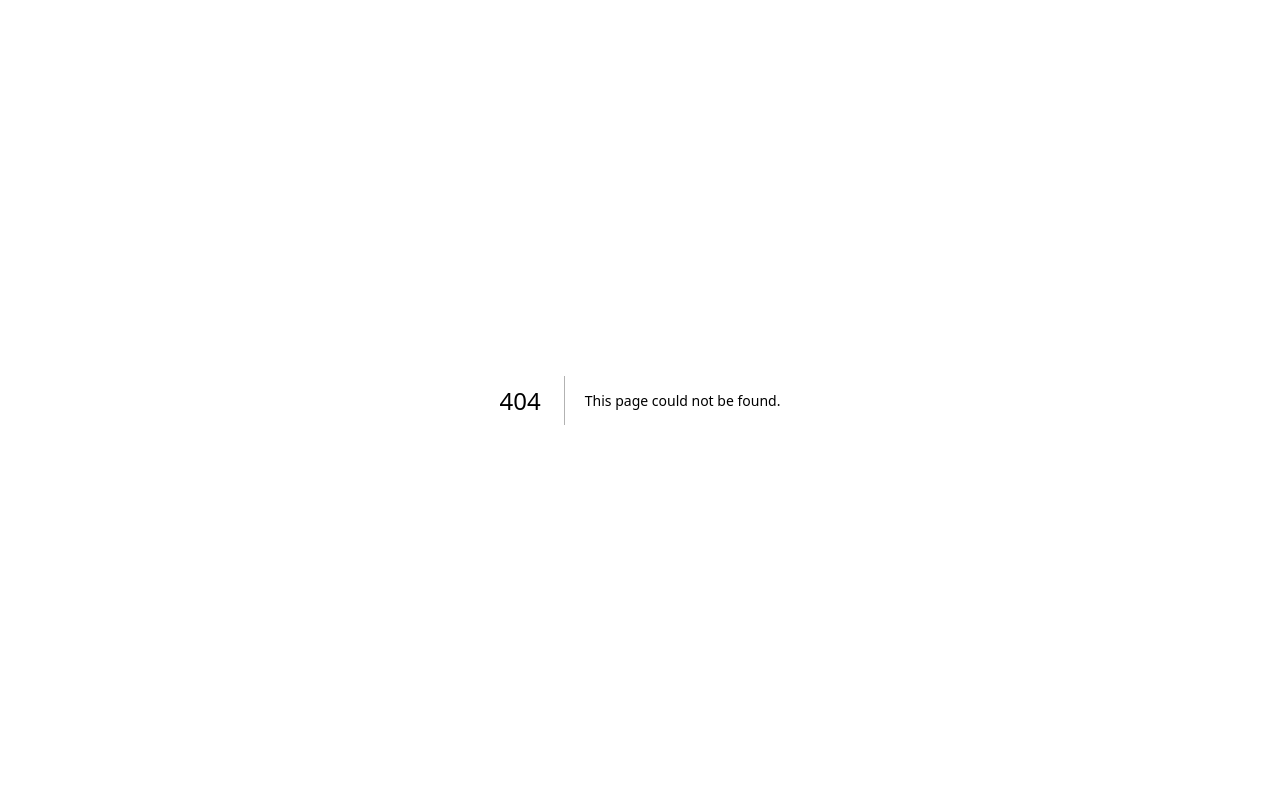
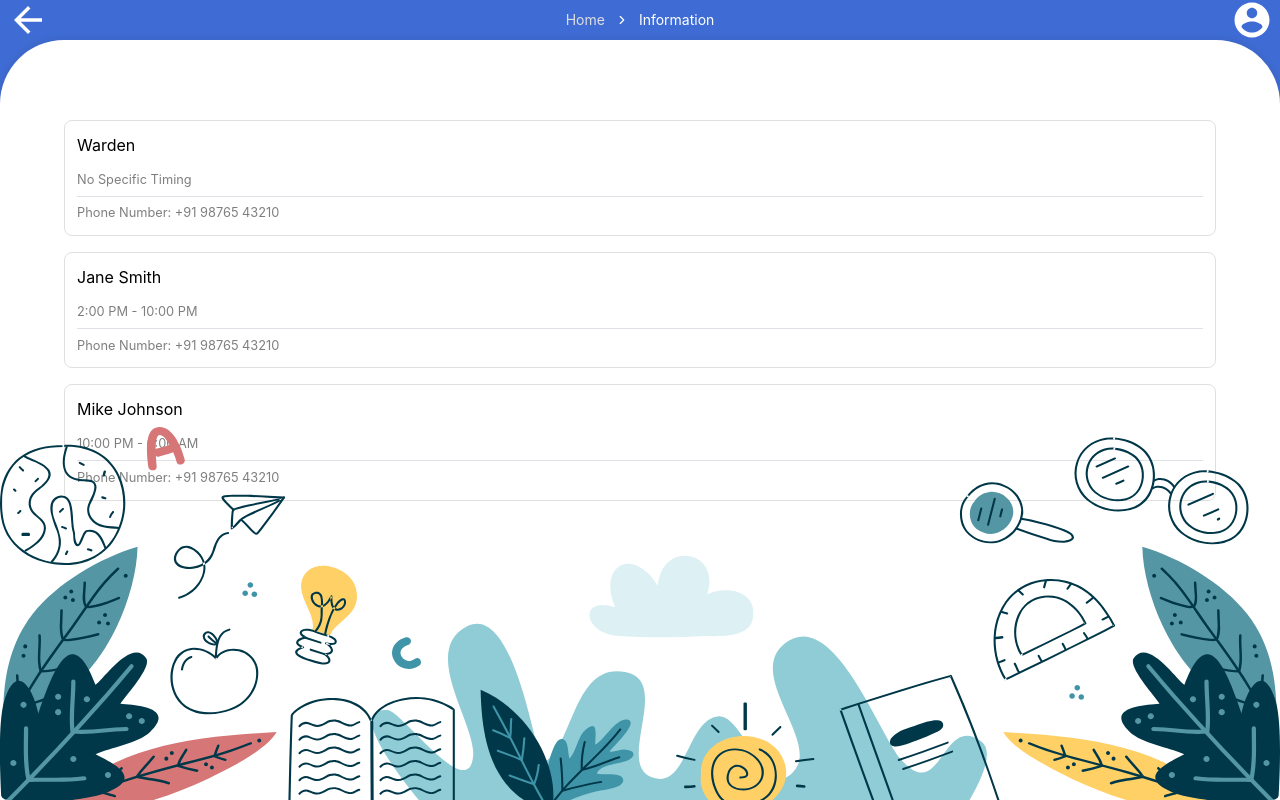
Before and after one commit to rohitjg13/Unidorm, a Next.js app: page /Information in a window 1280 px wide. Before the commit this address had no page. Built offline with nearby package versions, Linux system fonts and the light colour scheme.

Commit message:
Information page, Safety Notifs page, Anonymous Reporting Page

```diff
--- a/package.json
+++ b/package.json
@@ -9,10 +9,14 @@
     "lint": "next lint"
   },
   "dependencies": {
+    "@emotion/react": "^11.14.0",
+    "@emotion/styled": "^11.14.0",
     "@mantine/core": "7.15.2",
     "@mantine/hooks": "7.15.2",
     "@material-ui/core": "^4.12.4",
     "@material-ui/icons": "^4.11.3",
+    "@mui/icons-material": "^6.3.1",
+    "@mui/material": "^6.3.1",
     "@radix-ui/react-dialog": "^1.1.4",
     "@radix-ui/react-label": "^2.1.1",
     "@radix-ui/react-radio-group": "^1.2.2",
--- a/pages/Anonymous/index.tsx
+++ b/pages/Anonymous/index.tsx
@@ -1,4 +1,4 @@
-import { Group, SimpleGrid, Stack, Button, Textarea } from "@mantine/core";
+import { Group, SimpleGrid, Stack, Button, Textarea, Box, Image } from "@mantine/core";
 import styles from "../../styles/Template.module.css";
 import React, { useEffect, useState } from "react";
 import { ArrowBack, AccountCircle } from "@material-ui/icons";
@@ -48,6 +48,9 @@ export default function IndexPage() {
             </Button>
         </SimpleGrid>
       </Group>
+      <Box style={{ position: "fixed", bottom: 0, width: "100vw"}}>
+              <Image src="../../images/vector.svg" radius="md" style={{ width: "100%", margin: 0 }} />
+      </Box>
     </Stack>
   );
 }
--- /dev/null
+++ b/pages/CheckInOut/index.tsx
@@ -0,0 +1,73 @@
+import { Group, SimpleGrid, Stack, UnstyledButton, Text, Box, Image, Button } from "@mantine/core";
+import styles from "../../styles/Template.module.css";
+import React, { useEffect, useState } from "react";
+import { ArrowBack, AccountCircle } from "@material-ui/icons";
+import {
+  Breadcrumb,
+  BreadcrumbItem,
+  BreadcrumbLink,
+  BreadcrumbList,
+  BreadcrumbPage,
+  BreadcrumbSeparator,
+} from "@/components/ui/breadcrumb"
+import LoginIcon from '@mui/icons-material/Login';
+import LogoutIcon from '@mui/icons-material/Logout';
+import { shadows } from "@mui/system";
+
+export default function IndexPage() {
+    const buttonStyle = {
+         width: "calc(50vw - 4rem)",
+         height: "calc(50vw - 4rem)",
+         borderRadius: "1rem",
+         backgroundColor: "#f5f5f5",
+         color: "black",
+         display: "flex",
+         justifyContent: "center",
+         alignItems: "center",
+         boxShadow: "0px 1px 15px 0px rgba(0,0,0,0.5)"
+    };
+
+  return (
+    <Stack justify="flex-start" gap={0} className={styles.container}>
+      <SimpleGrid className={styles.header} cols={2}>
+        <ArrowBack style={{ scale: "1.75", color: "white" }} />
+        <Breadcrumb>
+          <BreadcrumbList>
+            <BreadcrumbItem>
+              <BreadcrumbLink style={{color: "#dedede"}} href="/">Home</BreadcrumbLink>
+            </BreadcrumbItem>
+            <BreadcrumbSeparator className="text-white" />
+            <BreadcrumbItem>
+              <BreadcrumbPage className="text-white">Check In / Check Out</BreadcrumbPage>
+            </BreadcrumbItem>
+          </BreadcrumbList>
+        </Breadcrumb>
+        <AccountCircle style={{ scale: "1.75", color: "white" }} />
+      </SimpleGrid>
+
+      <Group className={styles.bottom}>
+        <Group style={{ display: "flex", flexDirection: "column", justifyContent: "spece-evenly", alignItems: "center", height: "80%" }}>
+            <Group style={{ width: "100vw", display: "flex", alignItems: "center", justifyContent: "space-evenly" }}>
+                <UnstyledButton style={buttonStyle}>
+                    <SimpleGrid cols={1} style={{ display: "flex", flexDirection: "column", justifyContent: "center", alignItems: "center" }}>
+                        <LoginIcon style={{ scale: "2.25", color: "#3f6cd4" }} />
+                        <Text style={{ color: "#3f6cd4", fontSize: "1.25rem" }}>Check In</Text>
+                    </SimpleGrid>
+                </UnstyledButton>
+                <UnstyledButton style={buttonStyle}>
+                    <SimpleGrid cols={1} style={{ display: "flex", flexDirection: "column", justifyContent: "center", alignItems: "center" }}>
+                        <LogoutIcon style={{ scale: "2.25", color: "#3f6cd4" }} />
+                        <Text style={{ color: "#3f6cd4", fontSize: "1.25rem" }}>Check Out</Text>
+                    </SimpleGrid>
+                </UnstyledButton>
+            </Group>
+            <Button variant="outline" color="blue" style={{ width: "50%", borderRadius: 10 }}>Approval Status</Button>
+        </Group>
+      </Group>
+
+      <Box style={{ position: "fixed", bottom: 0, width: "100vw"}}>
+              <Image src="../../images/vector.svg" radius="md" style={{ width: "100%", margin: 0 }} />
+      </Box>
+    </Stack>
+  );
+}
--- /dev/null
+++ b/pages/Information/index.tsx
@@ -0,0 +1,83 @@
+import { Group, SimpleGrid, Stack, Text, Divider, Box, Image } from "@mantine/core";
+import styles from "../../styles/Template.module.css";
+import React from "react";
+import { ArrowBack, AccountCircle } from "@material-ui/icons";
+import {
+  Breadcrumb,
+  BreadcrumbItem,
+  BreadcrumbLink,
+  BreadcrumbList,
+  BreadcrumbPage,
+  BreadcrumbSeparator,
+} from "@/components/ui/breadcrumb"
+
+export default function IndexPage() {
+  const staffData = [
+    {
+      name: "Warden",
+      timing: "No Specific Timing",
+      phone: "+91 98765 43210"
+    },
+    {
+      name: "Jane Smith",
+      timing: "2:00 PM - 10:00 PM",
+      phone: "+91 98765 43210"
+    },
+    {
+      name: "Mike Johnson",
+      timing: "10:00 PM - 6:00 AM",
+      phone: "+91 98765 43210"
+    }
+  ];
+
+  return (
+    <Stack justify="flex-start" gap={0} className={styles.container}>
+      <SimpleGrid className={styles.header} cols={2}>
+        <ArrowBack style={{ scale: "1.75", color: "white" }} />
+        <Breadcrumb>
+          <BreadcrumbList>
+            <BreadcrumbItem>
+              <BreadcrumbLink style={{color: "#dedede"}} href="/">Home</BreadcrumbLink>
+            </BreadcrumbItem>
+            <BreadcrumbSeparator className="text-white" />
+            <BreadcrumbItem>
+              <BreadcrumbPage className="text-white">Information</BreadcrumbPage>
+            </BreadcrumbItem>
+          </BreadcrumbList>
+        </Breadcrumb>
+        <AccountCircle style={{ scale: "1.75", color: "white" }} />
+      </SimpleGrid>
+
+      <Group className={styles.bottom}>
+      {staffData.map((staff, index) => (
+            <Stack
+                key={index}
+                gap={"sm"}
+                style={{
+                    padding: "0.75rem",
+                    width: "90%",
+                    borderRadius: "0.5rem",
+                    borderWidth: "1px",
+                    borderColor: "rgba(0, 0, 0, 0.125)",
+                    borderStyle: "solid"
+                }}
+            >
+                <Text style={{ color: "black", fontSize: "1rem" }}>{staff.name}</Text>
+                <Stack gap={"0.4rem"}>
+                <Text style={{ color: "black", opacity: 0.5, fontSize: "0.8rem" }}>
+                    {staff.timing}
+                </Text>
+                <Divider />
+                <Text style={{ color: "black", opacity: 0.5, fontSize: "0.8rem" }}>
+                    Phone Number: {staff.phone}
+                </Text>
+                </Stack>
+            </Stack>
+      ))}
+      </Group>
+      <Box style={{ position: "fixed", bottom: 0, width: "100vw"}}>
+              <Image src="../../images/vector.svg" radius="md" style={{ width: "100%", margin: 0 }} />
+      </Box>
+    </Stack>
+  );
+}
--- a/pages/SafetyNotifs/index.tsx
+++ b/pages/SafetyNotifs/index.tsx
@@ -1,4 +1,4 @@
-import { Group, SimpleGrid, Stack, Button, Text, TextInput, Textarea, Image, Box } from "@mantine/core";
+import { Group, SimpleGrid, Stack, Button, Text, Divider, Box, Image } from "@mantine/core";
 import styles from "../../styles/Template.module.css";
 import React, { useEffect, useState } from "react";
 import { ArrowBack, AccountCircle } from "@material-ui/icons";
@@ -10,21 +10,33 @@ import {
   BreadcrumbPage,
   BreadcrumbSeparator,
 } from "@/components/ui/breadcrumb"
+import { Schedule } from "@material-ui/icons";
+
 export default function IndexPage() {
-  const [day, setDay] = useState("");
-  const [month, setMonth] = useState("");
+  const notifications = [
+    {
+      day: "15",
+      month: "MAR",
+      title: "Fire Alarm Test",
+      description: "Regular monthly fire alarm testing",
+      time: "10:00"
+    },
+    {
+      day: "16",
+      month: "MAR",
+      title: "Maintenance Check",
+      description: "Regular safety equipment inspection",
+      time: "14:30"
+    }
+  ];
 
   useEffect(() => {
     const date_obj = new Date();
     const day = date_obj.getDate();
-    var month = date_obj.getMonth() + 1;
-    // make the month to letters like JAN, FEB
     const monthNames = ["JAN", "FEB", "MAR", "APR", "MAY", "JUN",
       "JUL", "AUG", "SEP", "OCT", "NOV", "DEC"];
-    month = monthNames[date_obj.getMonth()];
-    setDay(`${day}`);
-    setMonth(`${month}`);
   }, []);
+
   return (
     <Stack justify="flex-start" gap={0} className={styles.container}>
       <SimpleGrid className={styles.header} cols={2}>
@@ -44,17 +56,39 @@ export default function IndexPage() {
       </SimpleGrid>
 
       <Group className={styles.bottom}>
-        <SimpleGrid cols={1} style={{ width: "80%" }} spacing="3rem">
-            <SimpleGrid cols={1} style={{ width: "100%" }} spacing="0rem">
-                <Box >
-
-                <Text style={{fontFamily: "monospace", fontSize: "2rem", fontWeight: "bold", color: "black"}}>{day}</Text>
-                <Text style={{fontFamily: "monospace", fontSize: "10.75rem", color: "black"}}>{month}</Text>
-
+        {notifications.map((notif, index) => (
+            <Box>
+                <Box key={index} style={{ width: "90vw", display: "flex", alignItems: "center", justifyContent: "space-between" }}>
+                    <Stack justify="flex-start" style={{ width: "10%", display: "flex", alignItems: "center" }} gap="0">
+                        <Text style={{fontFamily: "monospace", fontSize: "1.5rem", fontWeight: "bold", color: "black"}}>
+                        {notif.day}
+                        </Text>
+                        <Text style={{fontFamily: "monospace", fontSize: "0.7rem", color: "black"}}>
+                        {notif.month}
+                        </Text>
+                    </Stack>
+                    <Stack justify="flex-start" style={{ width: "67.5%", display: "flex", alignItems: "start", paddingLeft: "1rem" }} gap="0">
+                        <Text style={{ fontSize: "1rem", fontWeight: "bold", color: "black"}}>
+                        {notif.title}
+                        </Text>
+                        <Text style={{ fontSize: "0.75rem", color: "black"}}>
+                        {notif.description}
+                        </Text>
+                    </Stack>
+                    <Box style={{ width: "22.5%", display: "flex", alignItems: "center", justifyContent: "flex-start", paddingRight: "1rem" }}>
+                        <Schedule style={{ scale: "0.6", color: "black" }} />
+                        <Text style={{fontFamily: "monospace", fontSize: "0.8rem", color: "black", width:"20%"}}>
+                        {notif.time}
+                        </Text>
+                    </Box>
                 </Box>
-            </SimpleGrid>
-        </SimpleGrid>
+                <Divider my="sm" style={{marginBottom: "0rem"}} />
+            </Box>
+        ))}
       </Group>
+      <Box style={{ position: "fixed", bottom: 0, width: "100vw"}}>
+              <Image src="../../images/vector.svg" radius="md" style={{ width: "100%", margin: 0 }} />
+      </Box>
     </Stack>
   );
 }
--- a/pages/_app.tsx
+++ b/pages/_app.tsx
@@ -3,6 +3,7 @@ import Head from "next/head";
 import { MantineProvider } from "@mantine/core";
 import { theme } from "../theme";
 import "../styles/global.css";
+
 export default function App({ Component, pageProps }: any) {
   return (
     <MantineProvider theme={theme}>
--- a/theme.ts
+++ b/theme.ts
@@ -2,4 +2,5 @@ import { createTheme } from "@mantine/core";
 
 export const theme = createTheme({
   /* Put your mantine theme override here */
+  fontFamily: "Inter, sans-serif",
 });
```
Also changed, not shown: 2 other files (tests, documents, lock files or other folders).
